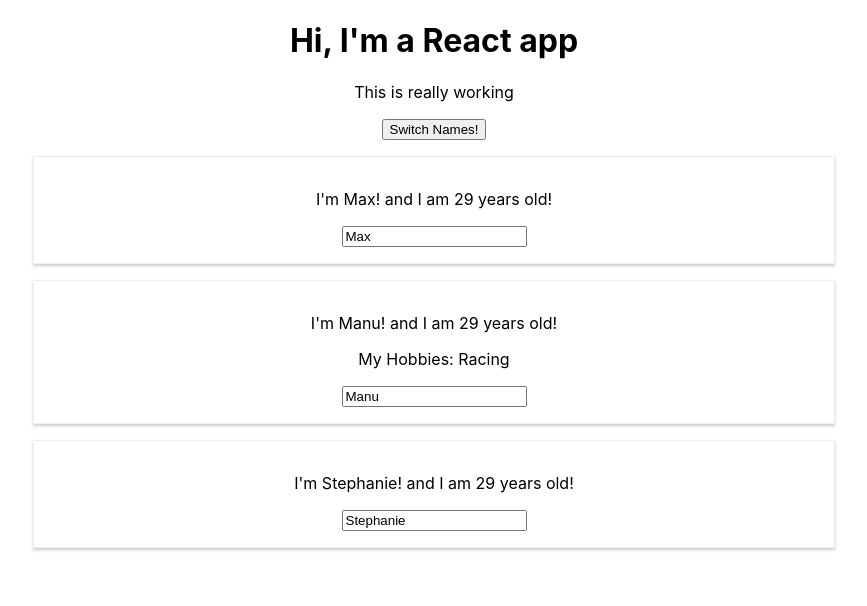
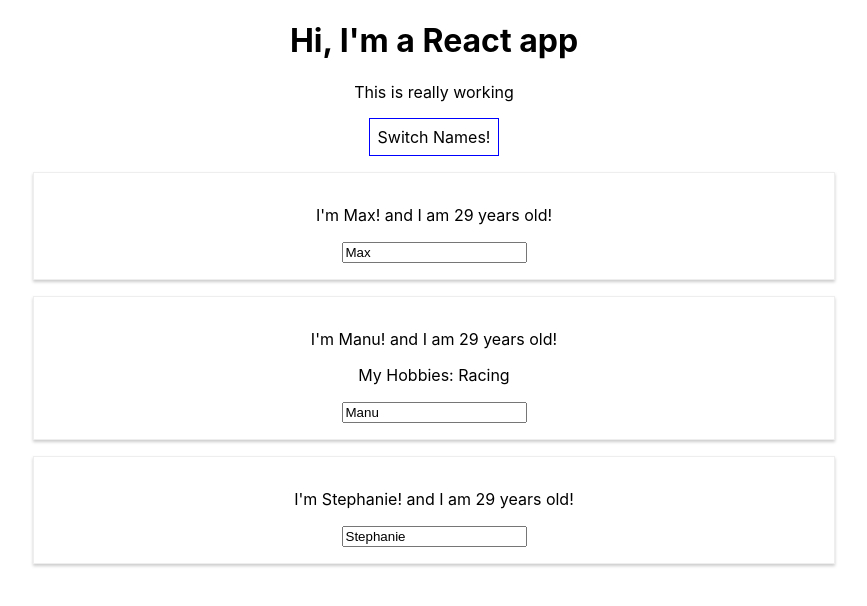
Before and after one commit to Xalsar/react-course, a React (Create React App) app: page / in a window 1280 px wide. Shown: the top 606 px of the page, without its empty margins (206-1073 px from the left). Built offline with nearby package versions, Linux system fonts and the light colour scheme.

Commit message:
Lecture 47

```diff
--- a/src/App.js
+++ b/src/App.js
@@ -33,11 +33,22 @@ class App extends Component {
   }
 
   render() {
+    const style = {
+      backgroundColor: 'white',
+      font: 'inherit',
+      border: '1px solid blue',
+      padding: '8px',
+      curson: 'pointer'
+    }
+
     return (
       <div className="App" >
         <h1>Hi, I'm a React app</h1>
         <p>This is really working</p>
-        <button onClick={this.switchNameHandler}>Switch Names!</button>
+        <button
+          onClick={this.switchNameHandler}
+          style={style}
+        >Switch Names!</button>
         <Person
           name={this.state.persons[0].name}
           age={this.state.persons[0].age} />
```
